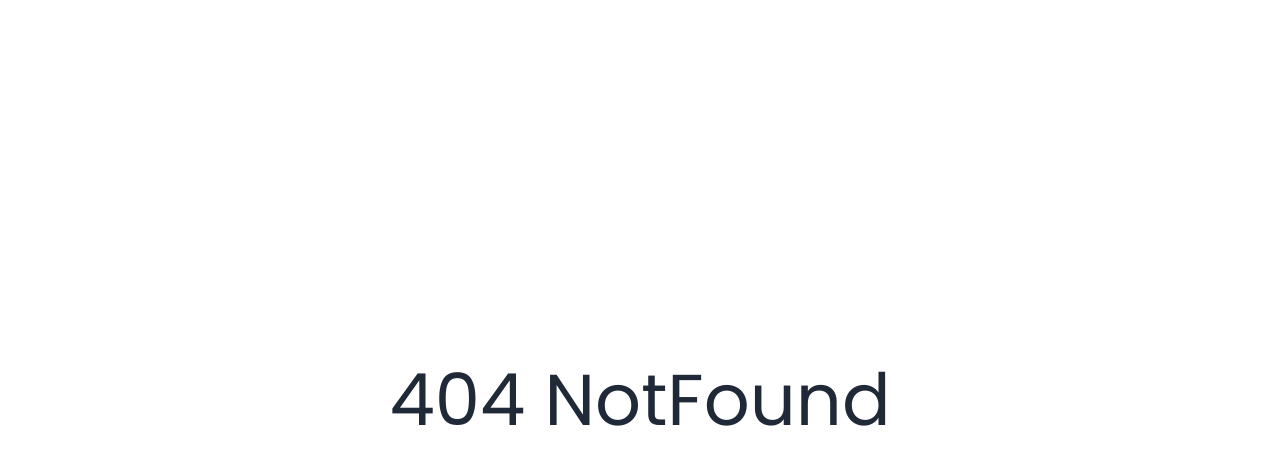
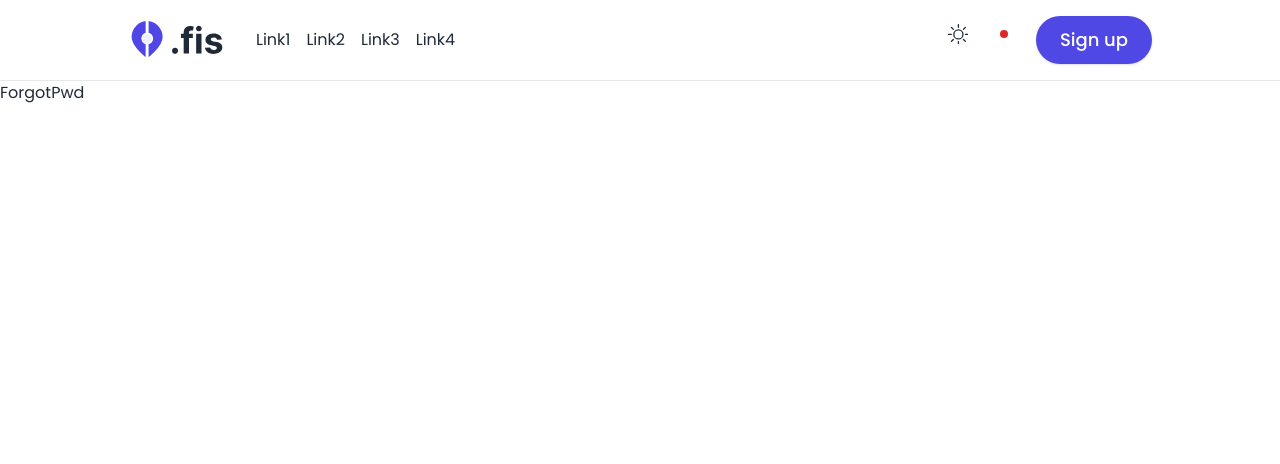
Before and after one commit to 01Barthez/Site-de-Tourisme, a React (Vite) app: page /forgot-pwd in a window 1280 px wide. Before the commit this address had no page. Shown: the top 464 px of the page. Built offline with nearby package versions, Linux system fonts and the light colour scheme.

Commit message:
Update Router file: Ajout des routes pour l'authentification

```diff
--- a/src/Router.tsx
+++ b/src/Router.tsx
@@ -7,6 +7,9 @@ import Home3 from "./pages/home/Home3";
 import Navbar from "./components/custom/navbar/Navbar";
 import Footer from "./components/custom/footer/Footer";
 import ParamsBtn from "./components/custom/portail/ParamsBtn";
+import Login from "./pages/auth/Login";
+import SignUp from "./pages/auth/SignUp";
+import ForgotPwd from "./pages/auth/ForgotPwd";
 
 const Router = createBrowserRouter([
     {
@@ -68,6 +71,42 @@ const Router = createBrowserRouter([
                     },
                 ]
             },
+
+            // Managing Aythentifications pages
+            {
+                path: '',
+                element: <>
+                    <Navbar />
+                    <Outlet />
+                    {/* <Footer /> */}
+                </>,
+                children: [
+
+                    // First Home page
+                    {
+                        path: 'login/',
+                        element: <>
+                            <Login />
+                        </>
+                    },
+
+                    // Second Home page
+                    {
+                        path: 'signup/',
+                        element: <>
+                            <SignUp />
+                        </>
+                    },
+
+                    // First Home page
+                    {
+                        path: 'forgot-pwd/',
+                        element: <>
+                            <ForgotPwd />
+                        </>
+                    },
+                ]
+            },
         ]
 
 
--- a/src/components/custom/Logo.tsx
+++ b/src/components/custom/Logo.tsx
@@ -6,7 +6,7 @@ const Logo: React.FC = () => {
     return (
         <Link
             to="/"
-            className='inline-block max-w-24'
+            className='inline-block w-24'
         >
             <img
                 src={LogoIcon}
--- a/src/components/custom/navbar/Navbar1.tsx
+++ b/src/components/custom/navbar/Navbar1.tsx
@@ -1,14 +1,16 @@
 import React from 'react'
 import { Button } from '../../ui/button'
 import { ModeToggle } from "../ModeToogle";
-import UserAvatar from './subcompoments/UserAvatar';
 import Logo from '../Logo';
 import { Link } from 'react-router-dom';
+import { useNavigate } from "react-router-dom";
 
 const Navbar1: React.FC = () => {
+    const navigate = useNavigate();
+
     return (
-        <nav className='container'>
-            <div className="container py-4 flex justify-between">
+        <nav className=''>
+            <div className="relative container py-4 flex justify-between border-b border-gray-200">
                 {/* Left-side */}
                 <div className="flex items-center gap-8">
                     {/* Logo Parth */}
@@ -55,19 +57,18 @@ const Navbar1: React.FC = () => {
                         onClick={() => alert('hello')}
                     >
                         <div className="relative">
-                            <img
-                                src="/src/assets/icons/Bell.svg"
-                                alt="icon bell"
-                                className="h-[1.3rem] w-[1.3rem] object-contain"
-                            />
 
                             {/* Notification opened */}
                             <div className="absolute -top-1 -right-[2px] w-2 h-2 rounded-full bg-destructive"></div>
                         </div>
                     </Button>
 
-                    {/* USER ACCOUNT */}
-                    <UserAvatar />
+                    <Button
+                        className='rounded-full p-6 text-lg'
+                        onClick={() => navigate('/login')}
+                    >
+                        Sign up
+                    </Button>
                 </div>
             </div>
         </nav>
--- a/src/components/custom/navbar/Navbar2.tsx
+++ b/src/components/custom/navbar/Navbar2.tsx
@@ -1,8 +1,14 @@
 import React from 'react'
+import { HiOutlineBell } from 'react-icons/hi'
+import UserAvatar from './subcompoments/UserAvatar'
 
-const Navbar2:React.FC = () => {
+const Navbar2: React.FC = () => {
   return (
-    <div>Navbar2</div>
+    <div>
+      <HiOutlineBell />
+      {/* USER ACCOUNT */}
+      <UserAvatar />
+    </div>
   )
 }
 
--- /dev/null
+++ b/src/pages/auth/ForgotPwd.tsx
@@ -0,0 +1,9 @@
+import React from 'react'
+
+const ForgotPwd: React.FC = () => {
+  return (
+    <div>ForgotPwd</div>
+  )
+}
+
+export default ForgotPwd
--- /dev/null
+++ b/src/pages/auth/Login.tsx
@@ -0,0 +1,9 @@
+import React from 'react'
+
+const Login: React.FC = () => {
+  return (
+    <div>Login</div>
+  )
+}
+
+export default Login
--- a/src/pages/auth/ResetPwd.tsx
+++ /dev/null
@@ -1,9 +0,0 @@
-import React from 'react'
-
-const ResetPwd: React.FC = () => {
-  return (
-    <div>ResetPwd</div>
-  )
-}
-
-export default ResetPwd
--- a/src/pages/auth/SignIn.tsx
+++ /dev/null
@@ -1,9 +0,0 @@
-import React from 'react'
-
-const SignIn: React.FC = () => {
-  return (
-    <div>SignIn</div>
-  )
-}
-
-export default SignIn
```
